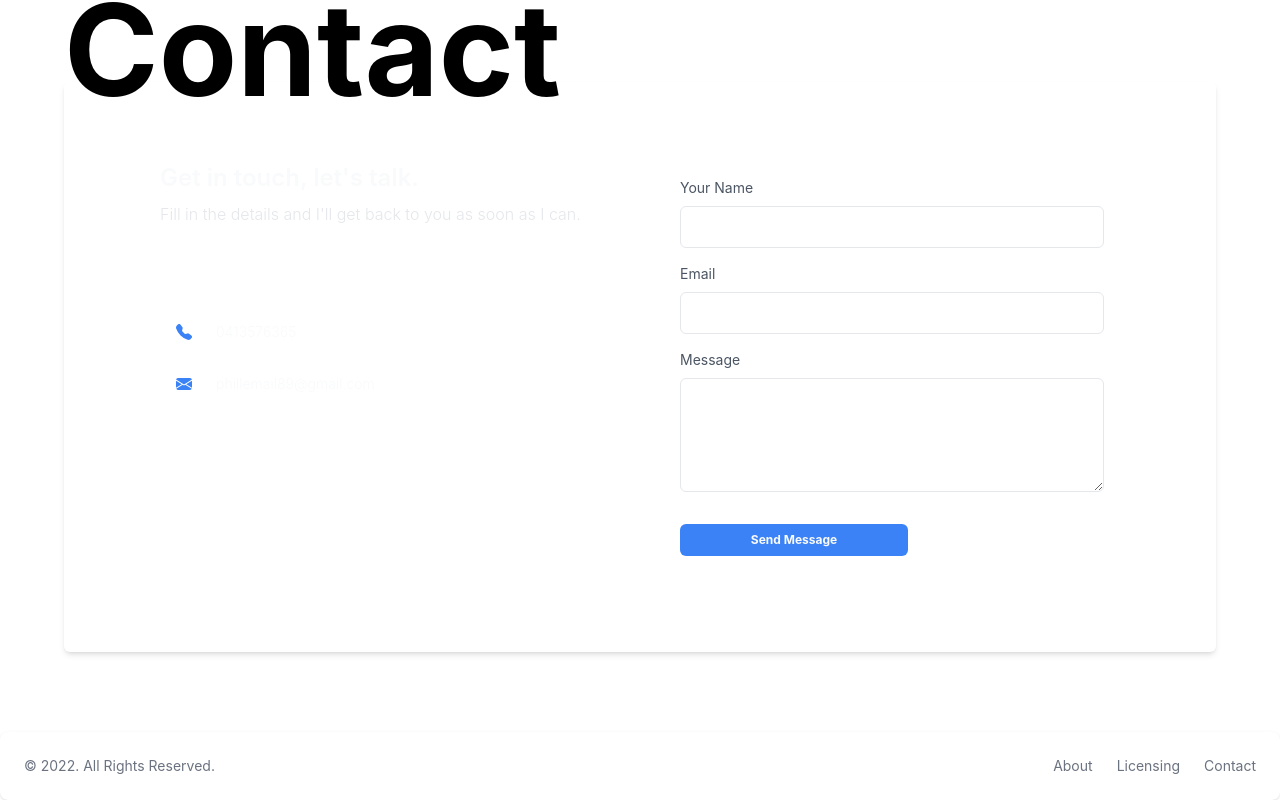
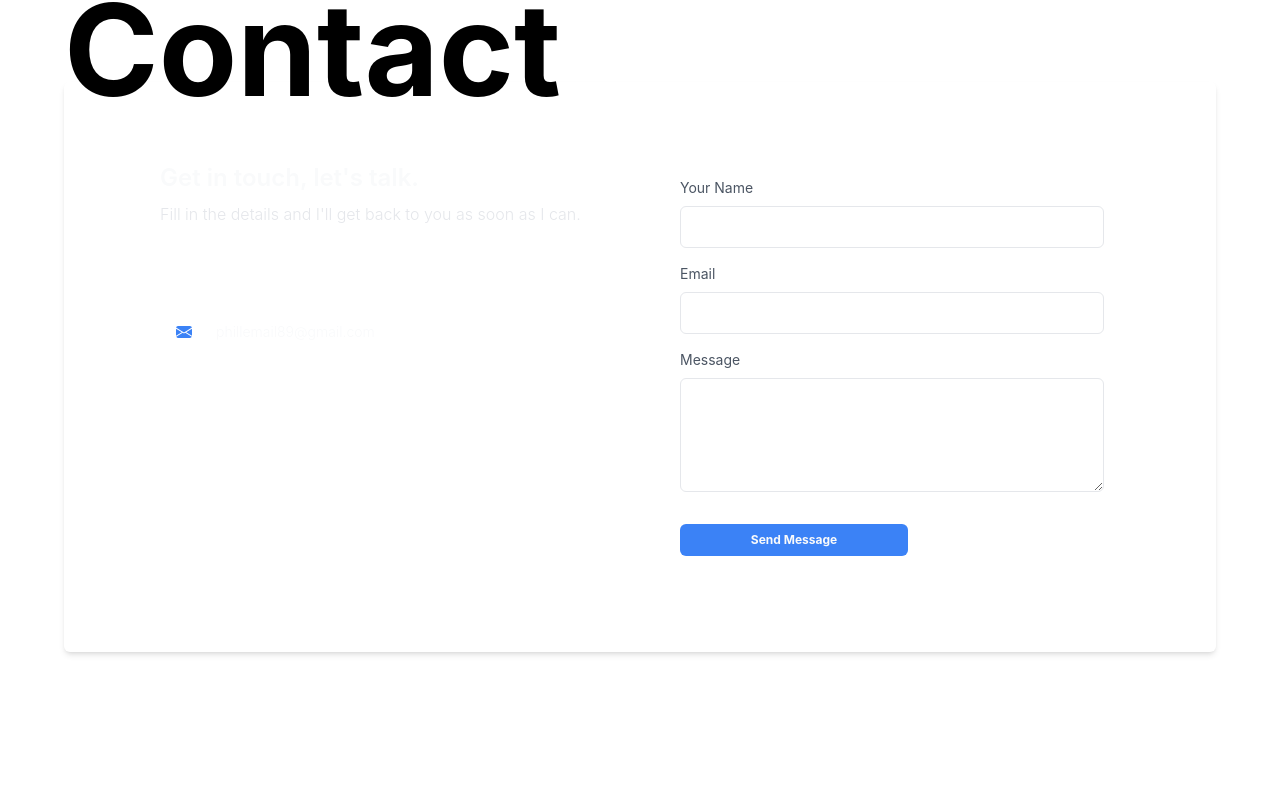
Before and after one commit to PhillFlippy/nextjs-portfolio, a Next.js app: page /contact in a window 1280 px wide. Shown: the part 306-1106 px from the top of the page. After the commit the page ends 1038 px from the top, so only its background shows below. Built offline with nearby package versions, Linux system fonts and the light colour scheme.

Commit message:
Removed footer

```diff
--- a/components/Contact.js
+++ b/components/Contact.js
@@ -22,22 +22,6 @@ function Contact() {
                     </p>
                   </header>
                   <div className="icons-container inline-flex flex-col my-20">
-                    <div className="flex flex-row items-center space-x-6 rounded-md p-4">
-                      <svg
-                        xmlns="http://www.w3.org/2000/svg"
-                        width="16"
-                        height="16"
-                        fill="currentColor"
-                        className="bi bi-telephone-fill h-4 w-4 text-blue-500"
-                        viewBox="0 0 16 16"
-                      >
-                        <path
-                          fillRule="evenodd"
-                          d="M1.885.511a1.745 1.745 0 0 1 2.61.163L6.29 2.98c.329.423.445.974.315 1.494l-.547 2.19a.678.678 0 0 0 .178.643l2.457 2.457a.678.678 0 0 0 .644.178l2.189-.547a1.745 1.745 0 0 1 1.494.315l2.306 1.794c.829.645.905 1.87.163 2.611l-1.034 1.034c-.74.74-1.846 1.065-2.877.702a18.634 18.634 0 0 1-7.01-4.42 18.634 18.634 0 0 1-4.42-7.009c-.362-1.03-.037-2.137.703-2.877L1.885.511z"
-                        />
-                      </svg>
-                      <p className="text-gray-50 font-light text-sm">0413576365</p>
-                    </div>
                     <div className="flex flex-row items-center space-x-6 rounded-md p-4">
                       <svg
                         xmlns="http://www.w3.org/2000/svg"
--- a/components/Container.js
+++ b/components/Container.js
@@ -1,6 +1,5 @@
 import Head from "next/head";
 import { useRouter } from "next/router";
-import Footer from "./Footer";
 import Navbar from "./Navbar";
 
 export default function Container({ children, ...customMeta }) {
@@ -44,7 +43,6 @@ export default function Container({ children, ...customMeta }) {
       <main className="dark:bg-gray-800 w-full">
         <Navbar />
         <div>{children}</div>
-        <Footer />
       </main>
     </>
   );
--- a/components/Footer.js
+++ /dev/null
@@ -1,21 +0,0 @@
-import React from "react";
-
-export default function Footer() {
-  return (
-    <footer className="p-4 bg-white rounded-lg shadow md:flex md:items-center md:justify-between md:p-6 dark:bg-gray-800">
-    <span className="text-sm text-gray-500 sm:text-center dark:text-gray-400">© 2022. All Rights Reserved.
-    </span>
-    <ul className="flex flex-wrap items-center mt-3 text-sm text-gray-500 dark:text-gray-400 sm:mt-0">
-        <li>
-            <a href="#" className="mr-4 hover:underline md:mr-6 ">About</a>
-        </li>
-        <li>
-            <a href="#" className="mr-4 hover:underline md:mr-6">Licensing</a>
-        </li>
-        <li>
-            <a href="#" className="hover:underline">Contact</a>
-        </li>
-    </ul>
-</footer>
-  );
-}
```
